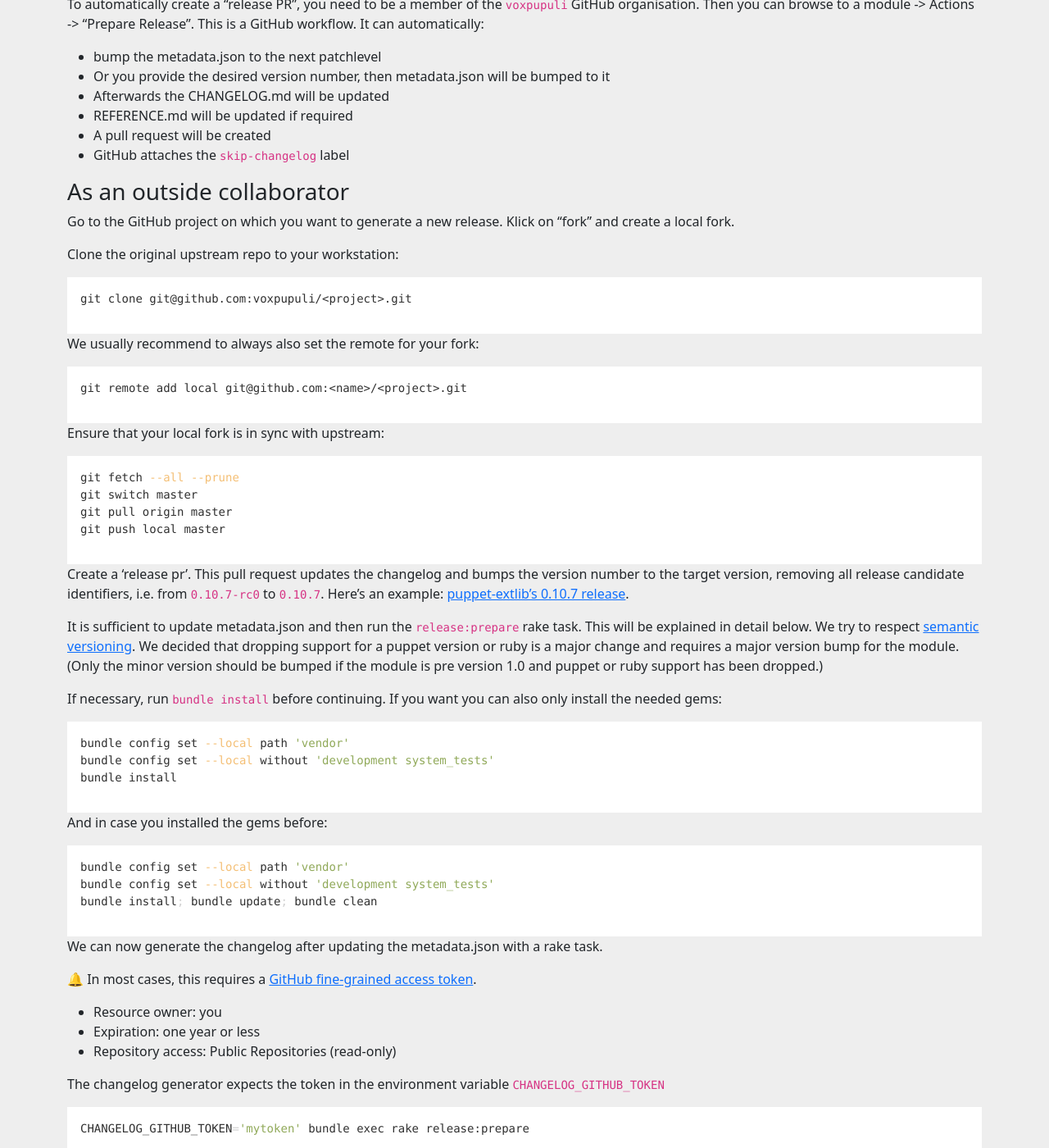
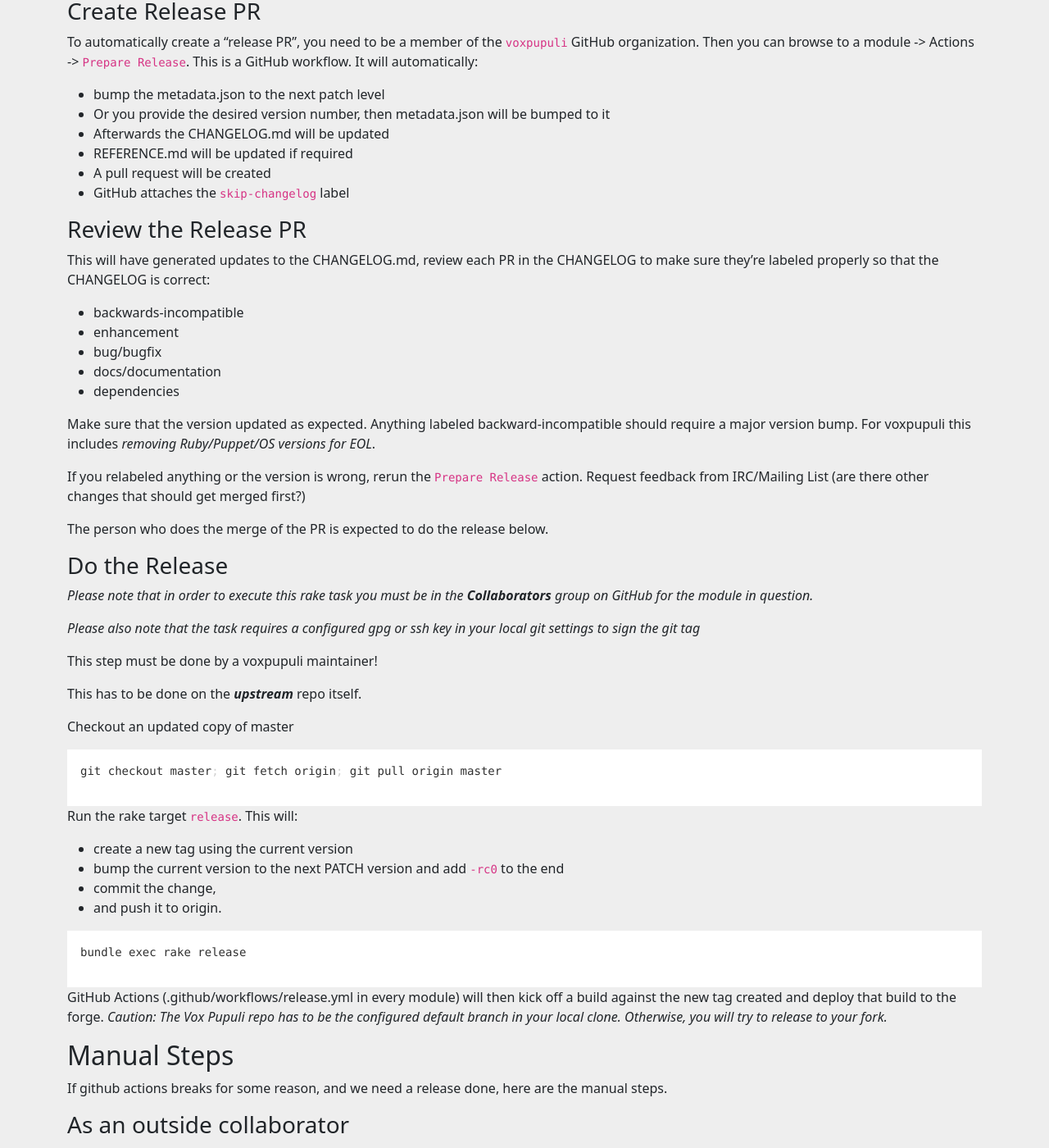
Before and after one commit to voxpupuli/voxpupuli.github.io, a Jekyll site: the page built from _docs/releasing_version.md, in a window 1280 px wide and 1400 px high, scrolled down 490 px. Shown: the whole window at 82% size. Built offline with Jekyll 4.4.1, drawn with Linux system fonts in a browser that asks for light colours; nearby versions of some CDN libraries; some of the changed text lies outside the part shown.

Commit message:
Update Module Release Documentation

````diff
--- a/_docs/releasing_version.md
+++ b/_docs/releasing_version.md
@@ -11,23 +12,75 @@
 2. Review it
 3. Do the actual release
 
-## Preparing a release
+## Before Preparing a release
 
 Run [modulesync](https://voxpupuli.org/docs/updating-files-managed-with-modulesync/) to ensure the dotfiles are up-to-date.
 
-### As a Vox Pupuli member
+## Standard Release
 
-To automatically create a "release PR", you need to be a member of the `voxpupuli` GitHub organisation.
-Then you can browse to a module -> Actions -> "Prepare Release".
+### Create Release PR
+
+To automatically create a "release PR", you need to be a member of the `voxpupuli` GitHub organization.
+Then you can browse to a module -> Actions -> `Prepare Release`.
 This is a GitHub workflow.
-It can automatically:
+It will automatically:
 
-* bump the metadata.json to the next patchlevel
+* bump the metadata.json to the next patch level
 * Or you provide the desired version number, then metadata.json will be bumped to it
 * Afterwards the CHANGELOG.md will be updated
 * REFERENCE.md will be updated if required
 * A pull request will be created
 * GitHub attaches the `skip-changelog` label
+
+### Review the Release PR
+
+This will have generated updates to the CHANGELOG.md, review each PR in the CHANGELOG to make sure they're labeled properly so that the CHANGELOG is correct:
+
+* backwards-incompatible
+* enhancement
+* bug/bugfix
+* docs/documentation
+* dependencies
+
+Make sure that the version updated as expected.  Anything labeled backward-incompatible should require a major version bump.  For voxpupuli this includes _removing Ruby/Puppet/OS versions for EOL_.
+
+If you relabeled anything or the version is wrong, rerun the `Prepare Release` action.  Request feedback from IRC/Mailing List (are there other changes that should get merged first?)
+
+The person who does the merge of the PR is expected to do the release below.
+
+### Do the Release
+
+*Please note that in order to execute this rake task you must be in the __Collaborators__ group on GitHub for the module in question.*
+
+*Please also note that the task requires a configured gpg or ssh key in your local git settings to sign the git tag*
+
+This step must be done by a voxpupuli maintainer!
+
+This has to be done on the __*upstream*__ repo itself.
+
+Checkout an updated copy of master
+
+```bash
+git checkout master; git fetch origin; git pull origin master
+```
+
+Run the rake target `release`. This will:
+
+* create a new tag using the current version
+* bump the current version to the next PATCH version and add `-rc0` to the end
+* commit the change,
+* and push it to origin.
+
+```bash
+bundle exec rake release
+```
+
+GitHub Actions (.github/workflows/release.yml in every module) will then kick off a build against the new tag created and deploy that build to the forge.
+*Caution: The Vox Pupuli repo has to be the configured default branch in your local clone. Otherwise, you will try to release to your fork.*
+
+## Manual Steps
+
+If github actions breaks for some reason, and we need a release done, here are the manual steps.
 
 ### As an outside collaborator
 
@@ -95,7 +148,7 @@
 CHANGELOG_GITHUB_TOKEN='mytoken' bundle exec rake release:prepare
 ```
 
-## Reviewing the release PR
+### Reviewing the release PR
 
 The changelog generator checks for certain labels on closed issues and PRs since the last release and groups them together.
 If the changes were neither backwards-incompatible nor only bug fixes, make a minor release.
@@ -128,7 +181,7 @@
 
 The person who does the merge is expected to do the release below.
 
-## Doing the release
+### Doing the release
 
 *Please note that in order to execute this rake task you must be in the __Collaborators__ group on GitHub for the module in question.*
 
````
Also changed, not shown: other parts of _docs/releasing_version.md (+1 -0 lines).
